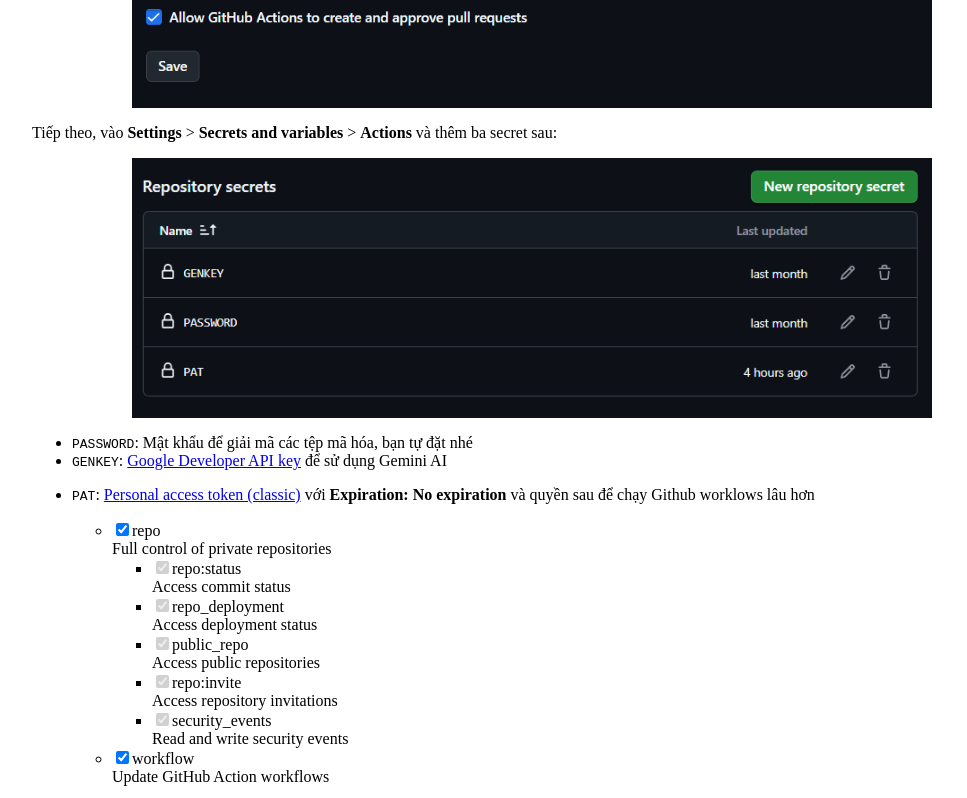
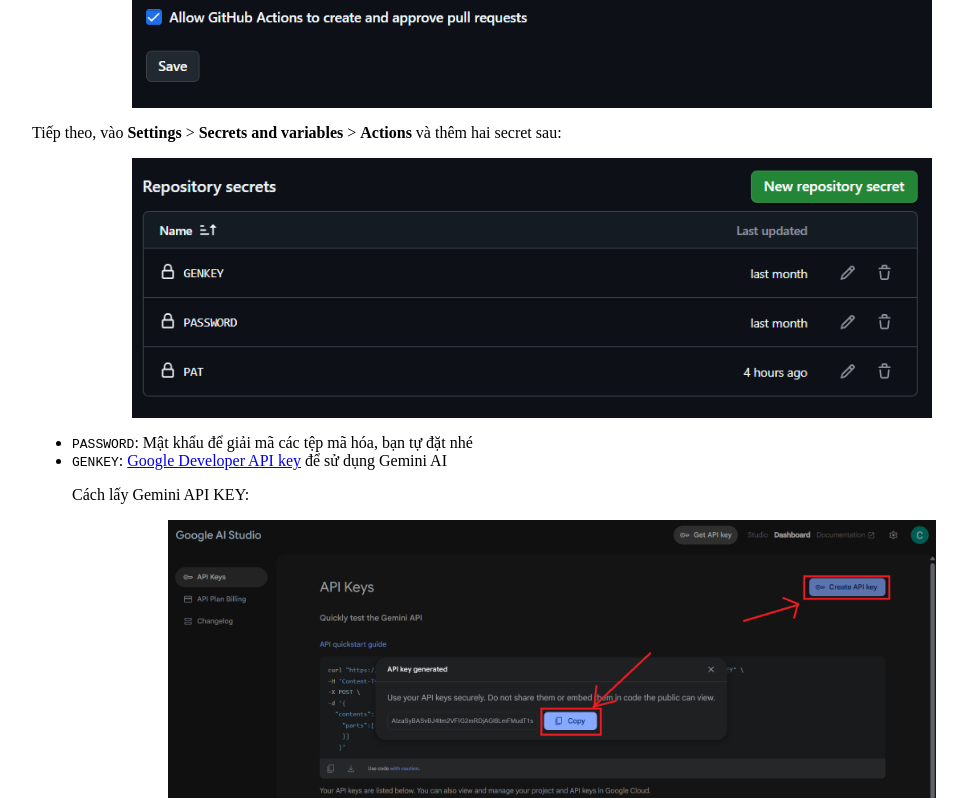
Before and after one commit to vincentng295/gemini_fbchat, a plain HTML site: page docs/index.html in a window 1280 px wide. Shown: the part 6022-6820 px from the top of the page, without its empty margins (108-1075 px from the left). Drawn offline with Linux system fonts and the light colour scheme.

Commit message:
Use GITHUB_TOKEN if PAT is not set

```diff
--- a/docs/index.html
+++ b/docs/index.html
@@ -67,61 +67,11 @@
             <h2>⚙️ Bước 4: Cấu hình GitHub Workflows</h2>
             <p>Vào <strong>Settings</strong> &gt; <strong>Actions</strong> &gt; <strong>General</strong>, trong phần <strong><em>Workflow permissions</em></strong>, chọn <strong>Read and write permissions</strong> để GitHub có thể upload file đăng nhập Facebook.</p>
             <p><img src="images/2aa37455-7517-485b-ae4e-60d6e98846b3.png" alt="image" /></p>
-            <p>Tiếp theo, vào <strong>Settings</strong> &gt; <strong>Secrets and variables</strong> &gt; <strong>Actions</strong> và thêm ba secret sau:</p>
+            <p>Tiếp theo, vào <strong>Settings</strong> &gt; <strong>Secrets and variables</strong> &gt; <strong>Actions</strong> và thêm hai secret sau:</p>
             <p><img src="images/github-secrets-setup.png" alt="image" /></p>
             <ul>
                 <li><code class="language-plaintext highlighter-rouge">PASSWORD</code>: Mật khẩu để giải mã các tệp mã hóa, bạn tự đặt nhé</li>
                 <li><code class="language-plaintext highlighter-rouge">GENKEY</code>: <a href="https://aistudio.google.com/app/apikey">Google Developer API key</a> để sử dụng Gemini AI</li>
-                <li>
-                    <p><code class="language-plaintext highlighter-rouge">PAT</code>: <a href="https://github.com/settings/tokens/new">Personal access token (classic)</a> với <b>Expiration: No expiration</b> và quyền sau để chạy Github worklows lâu hơn</p>
-                    <ul>
-                        <li class="Box-row px-2 py-1 js-check-scope-container" data-scope-for="workflow">
-                            <div class="form-checkbox my-2">
-                                <div class="col-4 float-left "><input checked class="js-checkbox-scope parent-checkbox-scope" name="oauth_access[scopes][]" type="checkbox" value="workflow" data-check-related-scopes="repo" data-selected-by="self" /><span class="color-fg-default text-bold" data-view-component="true">repo</span></div>
-                                <div class="col-8 float-left"><span class="color-fg-muted text-normal">Full control of private repositories</span></div>
-                            </div>
-                            <ul class="list-style-none">
-                                <li class=" js-check-scope-container" data-scope-for="repo:status">
-                                    <div class="form-checkbox my-2">
-                                        <div class="col-4 float-left pl-3"><input checked class="js-checkbox-scope" disabled="disabled" name="oauth_access[scopes][]" type="checkbox" value="repo:status" data-selected-by="repo workflow"/><span class="color-fg-default text-normal" data-view-component="true">repo:status</span></div>
-                                        <div class="col-8 float-left"><span class="color-fg-muted text-normal">Access commit status</span></div>
-                                    </div>
-                                </li>
-                                <li class=" js-check-scope-container" data-scope-for="repo_deployment">
-                                    <div class="form-checkbox my-2">
-                                        <div class="col-4 float-left pl-3"><input checked class="js-checkbox-scope" disabled="disabled" name="oauth_access[scopes][]" type="checkbox" value="repo_deployment" data-selected-by="repo workflow" /><span class="color-fg-default text-normal" data-view-component="true">repo_deployment</span></div>
-                                        <div class="col-8 float-left"><span class="color-fg-muted text-normal">Access deployment status</span></div>
-                                    </div>
-                                </li>
-                                <li class=" js-check-scope-container" data-scope-for="public_repo">
-                                    <div class="form-checkbox my-2">
-                                        <div class="col-4 float-left pl-3"><input checked class="js-checkbox-scope" disabled="disabled" name="oauth_access[scopes][]" type="checkbox" value="public_repo" data-selected-by="repo workflow" /><span class="color-fg-default text-normal" data-view-component="true">public_repo</span></div>
-                                        <div class="col-8 float-left"><span class="color-fg-muted text-normal">Access public repositories</span></div>
-                                    </div>
-                                </li>
-                                <li class=" js-check-scope-container" data-scope-for="repo:invite">
-                                    <div class="form-checkbox my-2">
-                                        <div class="col-4 float-left pl-3"><input checked class="js-checkbox-scope" disabled="disabled" name="oauth_access[scopes][]" type="checkbox" value="repo:invite" data-selected-by="repo workflow" /><span class="color-fg-default text-normal" data-view-component="true">repo:invite</span></div>
-                                        <div class="col-8 float-left"><span class="color-fg-muted text-normal">Access repository invitations</span></div>
-                                    </div>
-                                </li>
-                                <li class=" js-check-scope-container" data-scope-for="security_events">
-                                    <div class="form-checkbox my-2">
-                                        <div class="col-4 float-left pl-3"><input checked class="js-checkbox-scope" disabled="disabled" name="oauth_access[scopes][]" type="checkbox" value="security_events" data-selected-by="repo workflow" /><span class="color-fg-default text-normal" data-view-component="true">security_events</span></div>
-                                        <div class="col-8 float-left"><span class="color-fg-muted text-normal">Read and write security events</span></div>
-                                    </div>
-                                </li>
-                            </ul>
-                        </li>
-                        <li class="Box-row px-2 py-1 js-check-scope-container" data-scope-for="workflow">
-                            <div class="form-checkbox my-2">
-                                <div class="col-4 float-left "><input checked class="js-checkbox-scope parent-checkbox-scope" name="oauth_access[scopes][]" type="checkbox" value="workflow" data-check-related-scopes="repo" data-selected-by="self" /><span class="color-fg-default text-bold" data-view-component="true">workflow</span></div>
-                                <div class="col-8 float-left"><span class="color-fg-muted text-normal">Update GitHub Action workflows</span></div>
-                            </div>
-                        </li>
-                    </ul>
-                </li>
-            </ul>
             <p>Cách lấy Gemini API KEY:</p>
             <p><img src="images/gemini-key-how to-get.png" alt="image" /></p>
             <hr />
```
Also changed, not shown: 2 other files.
